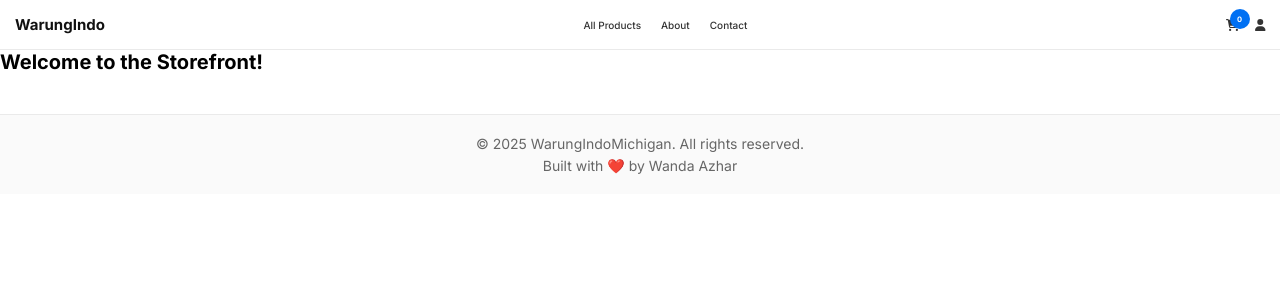
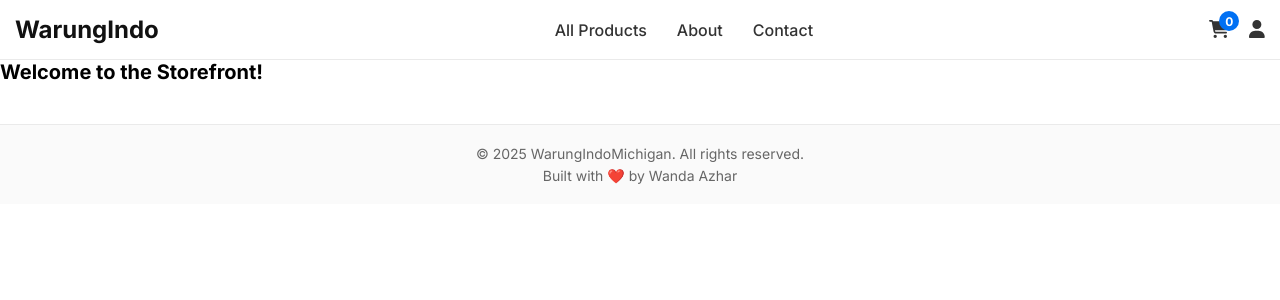
Before and after one commit to wandaazhar007/frontend-warungindomichigan, a Next.js app: page / in a window 1280 px wide. Shown: the top 300 px of the page. Built offline with nearby package versions, Linux system fonts and the light colour scheme.

Commit message:
use client directive

```diff
--- a/src/components/Navbar/Navbar.module.scss
+++ b/src/components/Navbar/Navbar.module.scss
@@ -1,8 +1,15 @@
+/* --- SETUP & VARIABLES --- */
+$breakpoint-tablet: 768px;
+
+/* --- NAVBAR STYLES --- */
 .navbar {
   width: 100%;
   padding: 1.5rem 0;
   border-bottom: 1px solid #eaeaea;
   background-color: #ffffff;
+  position: sticky;
+  top: 0;
+  z-index: 100;
 }
 
 .navContent {
@@ -12,17 +19,19 @@
 }
 
 .logo {
-  font-size: 1.5rem;
+  font-size: 2.4rem; // 24px
   font-weight: 700;
   text-decoration: none;
   color: #111;
 }
 
-.navLinks {
+/* --- DESKTOP NAVIGATION --- */
+.desktopNavLinks {
   display: flex;
-  gap: 2rem;
+  gap: 3rem; // 30px
 
   a {
+    font-size: 1.6rem; // 16px
     text-decoration: none;
     color: #333;
     font-weight: 500;
@@ -32,17 +41,23 @@
       color: #0070f3;
     }
   }
+
+  // Hide on mobile
+  @media (max-width: $breakpoint-tablet) {
+    display: none;
+  }
 }
 
+/* --- ACTIONS (CART, USER, HAMBURGER) --- */
 .navActions {
   display: flex;
   align-items: center;
-  gap: 1.5rem;
+  gap: 2rem; // 20px
 }
 
 .actionButton {
   position: relative;
-  font-size: 1.2rem;
+  font-size: 1.8rem; // 18px
   color: #333;
   transition: color 0.2s;
 
@@ -51,18 +66,66 @@
   }
 }
 
+.desktopOnly {
+  @media (max-width: $breakpoint-tablet) {
+    display: none;
+  }
+}
+
 .cartCount {
   position: absolute;
-  top: -8px;
-  right: -10px;
+  top: -0.8rem;
+  right: -1rem;
   background-color: #0070f3;
   color: white;
   border-radius: 50%;
-  width: 20px;
-  height: 20px;
+  width: 2rem;
+  height: 2rem;
   display: flex;
   justify-content: center;
   align-items: center;
-  font-size: 0.75rem;
+  font-size: 1.2rem;
   font-weight: 700;
 }
+
+/* --- HAMBURGER & MOBILE MENU --- */
+.hamburgerButton {
+  display: none; // Hidden by default
+  font-size: 2.2rem;
+  color: #333;
+  background: none;
+  border: none;
+  cursor: pointer;
+  z-index: 1001; // Keep it on top of other content
+
+  @media (max-width: $breakpoint-tablet) {
+    display: block; // Show on mobile
+  }
+}
+
+.mobileMenu {
+  position: fixed;
+  top: 0;
+  left: -100%; // Start off-screen
+  width: 100%;
+  height: 100vh;
+  background-color: white;
+  display: flex;
+  flex-direction: column;
+  justify-content: center;
+  align-items: center;
+  gap: 4rem;
+  transition: left 0.3s ease-in-out;
+  z-index: 1000;
+
+  &.isOpen {
+    left: 0; // Slide in when open
+  }
+
+  a {
+    font-size: 2.4rem;
+    color: #333;
+    text-decoration: none;
+    font-weight: 600;
+  }
+}
--- a/src/components/Navbar/Navbar.tsx
+++ b/src/components/Navbar/Navbar.tsx
@@ -1,10 +1,18 @@
+"use client"
+import { useState } from 'react';
 import Link from 'next/link';
 import Container from '../Container/Container';
 import styles from './Navbar.module.scss';
 import { FontAwesomeIcon } from '@fortawesome/react-fontawesome';
-import { faShoppingCart, faUser } from '@fortawesome/free-solid-svg-icons';
+import { faShoppingCart, faUser, faBars, faTimes } from '@fortawesome/free-solid-svg-icons';
 
 const Navbar = () => {
+  const [isMenuOpen, setIsMenuOpen] = useState(false);
+
+  const toggleMenu = () => {
+    setIsMenuOpen(!isMenuOpen);
+  };
+
   return (
     <nav className={styles.navbar}>
       <Container>
@@ -12,22 +20,38 @@ const Navbar = () => {
           <Link href="/" className={styles.logo}>
             WarungIndo
           </Link>
-          <div className={styles.navLinks}>
+
+          {/* Desktop Navigation */}
+          <div className={styles.desktopNavLinks}>
             <Link href="/products">All Products</Link>
             <Link href="/about">About</Link>
             <Link href="/contact">Contact</Link>
           </div>
+
           <div className={styles.navActions}>
             <Link href="/cart" className={styles.actionButton}>
               <FontAwesomeIcon icon={faShoppingCart} />
               <span className={styles.cartCount}>0</span>
             </Link>
-            <Link href="/login" className={styles.actionButton}>
+            <Link href="/login" className={`${styles.actionButton} ${styles.desktopOnly}`}>
               <FontAwesomeIcon icon={faUser} />
             </Link>
+
+            {/* Hamburger Menu Button */}
+            <button className={styles.hamburgerButton} onClick={toggleMenu}>
+              <FontAwesomeIcon icon={isMenuOpen ? faTimes : faBars} />
+            </button>
           </div>
         </div>
       </Container>
+
+      {/* Mobile Menu Overlay */}
+      <div className={`${styles.mobileMenu} ${isMenuOpen ? styles.isOpen : ''}`}>
+        <Link href="/products" onClick={toggleMenu}>All Products</Link>
+        <Link href="/about" onClick={toggleMenu}>About</Link>
+        <Link href="/contact" onClick={toggleMenu}>Contact</Link>
+        <Link href="/login" onClick={toggleMenu}>Login / Account</Link>
+      </div>
     </nav>
   );
 };
```
